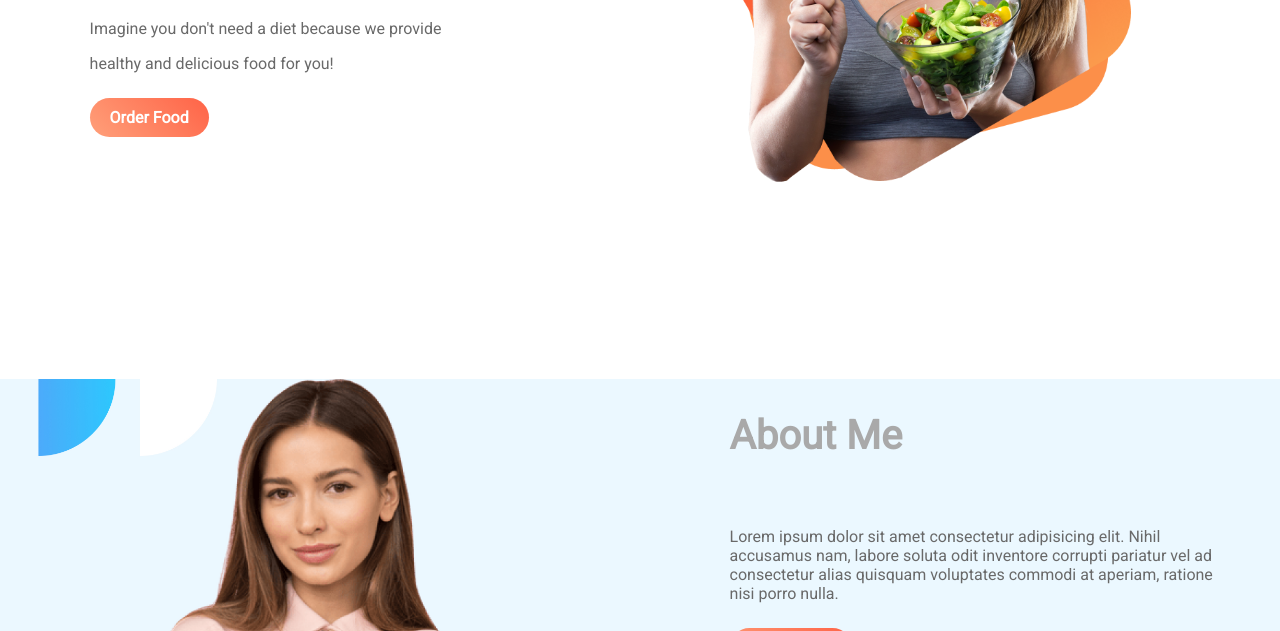
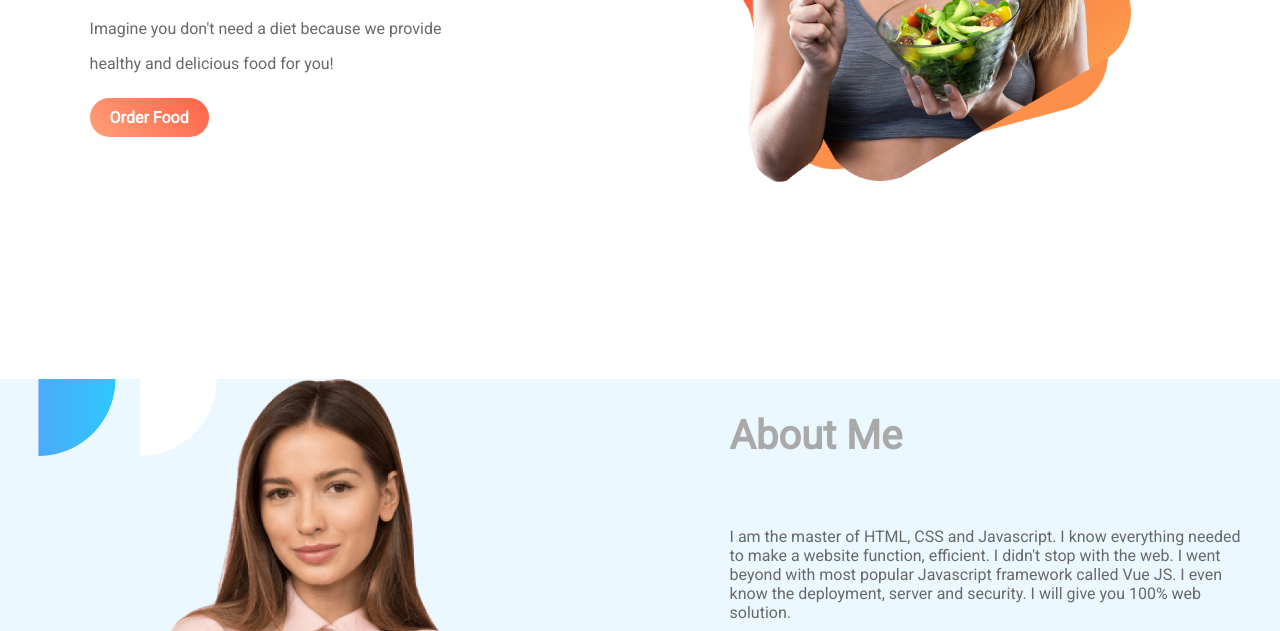
Before and after one commit to rjprerona/food-network-portfolio, a plain HTML site: page index.html in a window 1280 px wide. Shown: the part 321-952 px from the top of the page. Drawn offline with Linux system fonts and the light colour scheme.

Commit message:
about description changed

```diff
--- a/index.html
+++ b/index.html
@@ -34,7 +34,9 @@
             </div>
             <div class="half-width">
                 <h2>About Me</h2><br>
-                <p>Lorem ipsum dolor sit amet consectetur adipisicing elit. Nihil accusamus nam, labore soluta odit inventore corrupti pariatur vel ad consectetur alias quisquam voluptates commodi at aperiam, ratione nisi porro nulla.</p><br>
+                <p>I am the master of HTML, CSS and Javascript. I know everything needed to make a website function, efficient. I didn't stop with the web. I went beyond with most popular Javascript framework called Vue JS. I even know the deployment, server and security. I will give you 100% web solution.
+
+                </p><br>
 
                 <a class="link-btn" target="_blank" href="https://www.facebook.com/rownokjahan.prerona.7">Contact me</a>
 
```
